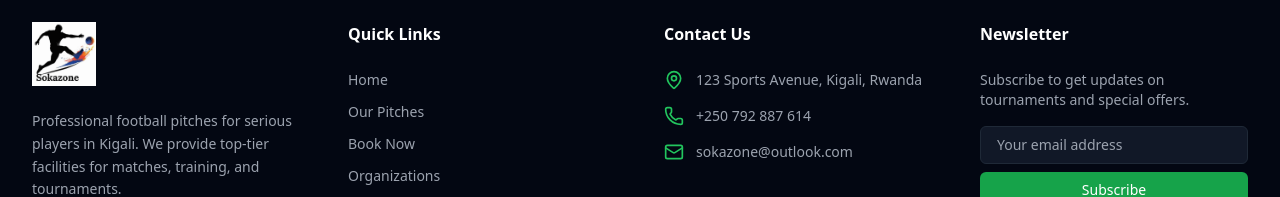
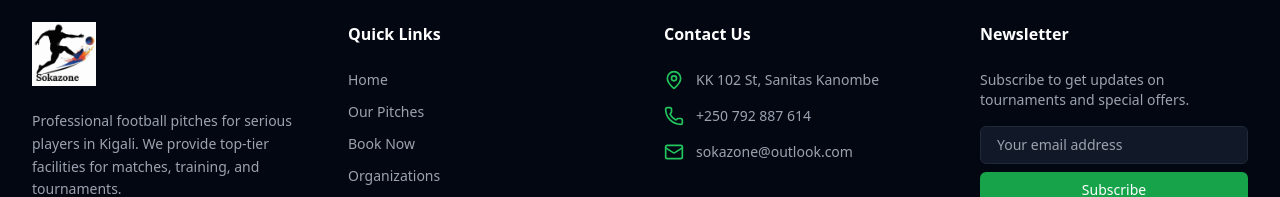
Before and after one commit to Siala-03/soka-zone, a React (Vite) app: page / in a window 1280 px wide. Shown: the part 5454-5651 px from the top of the page. Built offline with nearby package versions, Linux system fonts and the light colour scheme.

Commit message:
page updates

```diff
--- a/src/components/Footer.tsx
+++ b/src/components/Footer.tsx
@@ -111,7 +111,7 @@ export function Footer({ onNavigate }: FooterProps) {
             <ul className="space-y-4 text-sm">
               <li className="flex items-start gap-3">
                 <MapPin className="w-5 h-5 text-green-500 flex-shrink-0" />
-                <span>123 Sports Avenue, Kigali, Rwanda</span>
+                <span>KK 102 St, Sanitas Kanombe</span>
               </li>
               <li className="flex items-center gap-3">
                 <Phone className="w-5 h-5 text-green-500 flex-shrink-0" />
```
